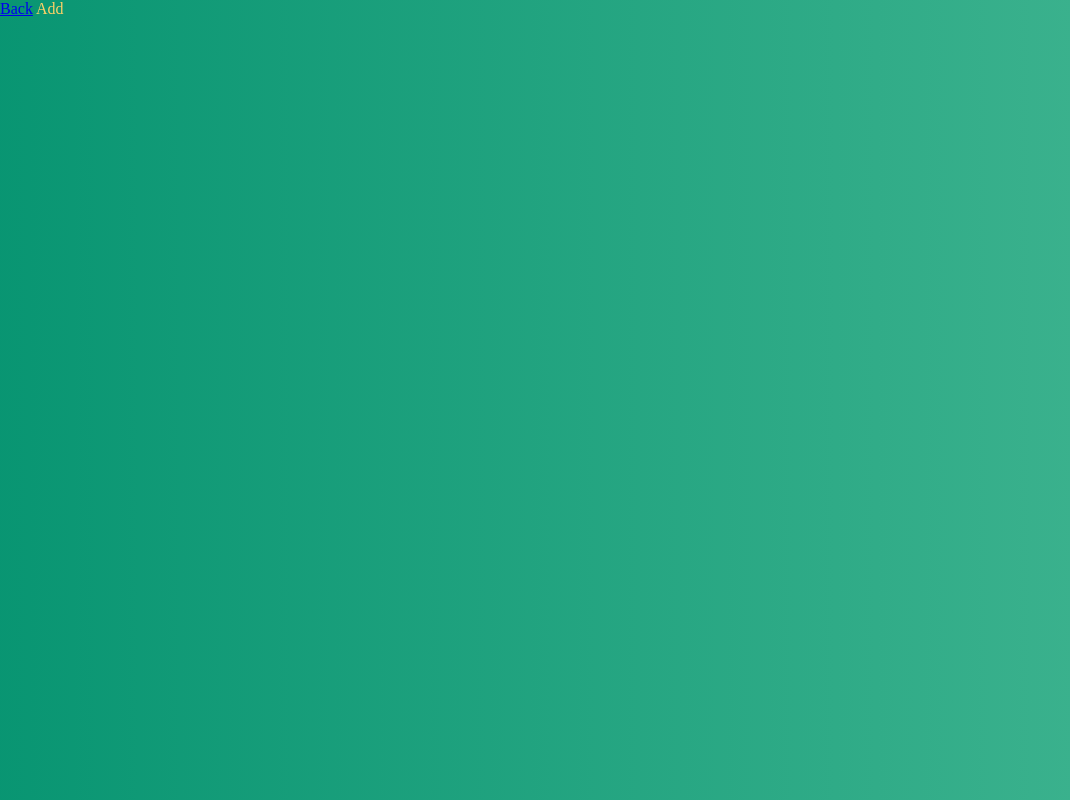
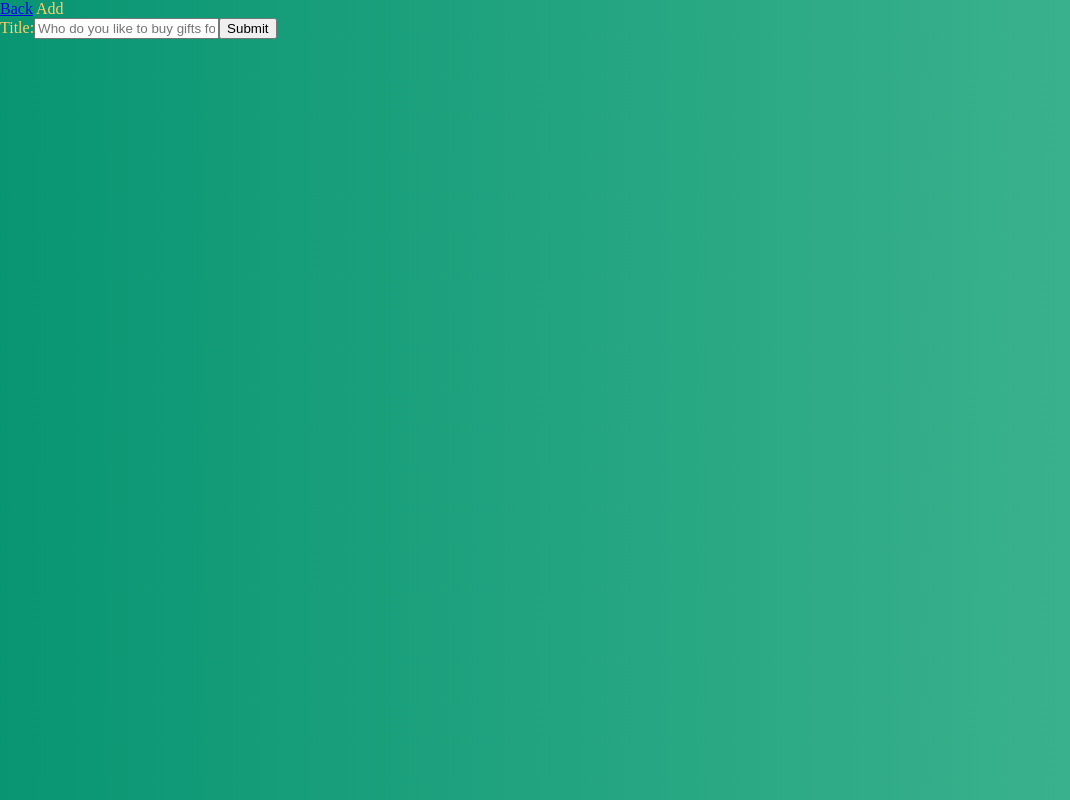
Before and after one commit to phlgr/wuensch-dir-was, a React (Create React App) app: page /add in a window 1280 px wide. Shown: the whole page, without its empty margins (0-1070 px from the left). Built offline with nearby package versions, Linux system fonts and the light colour scheme; a web font is replaced by a local one.

Commit message:
:sparkles: Add new list page

```diff
--- a/db.json
+++ b/db.json
@@ -4,6 +4,26 @@
       "id": 1,
       "title": "Philipp's List",
       "items": ["Socken", "Koks"]
+    },
+    {
+      "id": 2,
+      "title": "Leon's List",
+      "items": ["Socken", "Koks"]
+    },
+    {
+      "title": "Leon's new list",
+      "items": ["Kartoffelsack", "Hefe"],
+      "id": 3
+    },
+    {
+      "title": "test",
+      "items": [],
+      "id": 4
+    },
+    {
+      "title": "atahan",
+      "items": [],
+      "id": 5
     }
   ]
 }
--- a/src/api/lists.js
+++ b/src/api/lists.js
@@ -16,3 +16,15 @@ export async function deleteListById(id) {
     method: 'DELETE',
   });
 }
+
+export async function postList(list) {
+  const response = await fetch(`http://localhost:5000/lists`, {
+    method: 'POST',
+    body: JSON.stringify(list),
+    headers: {
+      'Content-Type': 'application/json',
+    },
+  });
+  const newList = await response.json();
+  return newList;
+}
--- a/src/components/Button.js
+++ b/src/components/Button.js
@@ -9,4 +9,8 @@ const Button = styled.button`
   cursor: pointer;
 `;
 
+Button.defaultProps = {
+  type: 'button',
+};
+
 export default Button;
--- a/src/pages/Add.js
+++ b/src/pages/Add.js
@@ -1,10 +1,41 @@
-import React from 'react';
-import { Link } from 'react-router-dom';
+import React, { useState } from 'react';
+import { Link, useHistory } from 'react-router-dom';
+import { postList } from '../api/lists';
 
 const Add = () => {
+  const [title, setTitle] = useState('');
+  const history = useHistory();
+
+  const handleSubmit = async (event) => {
+    event.preventDefault();
+
+    if (title === 'philipp') {
+      return;
+    }
+
+    const newList = await postList({
+      title,
+      items: [],
+    });
+    history.push(`/${newList.id}`);
+  };
+
   return (
     <div>
       <Link to="/">Back</Link> Add
+      <form onSubmit={handleSubmit}>
+        <label>
+          Title:
+          <input
+            type="text"
+            value={title}
+            onChange={(event) => setTitle(event.target.value)}
+            placeholder="Who do you like to buy gifts for?"
+            required
+          />
+        </label>
+        <input type="submit" value="Submit" />
+      </form>
     </div>
   );
 };
--- a/src/pages/Home.js
+++ b/src/pages/Home.js
@@ -39,7 +39,7 @@ const Home = () => {
           {lists?.map((list) => (
             <li key={list.id}>
               <Link to={`/${list.id}`}>{list.title}</Link>
-              <DangerButton type="button" onClick={() => handleDelete(list.id)}>
+              <DangerButton onClick={() => handleDelete(list.id)}>
                 <span role="img" aria-label="Delete Emoji">
                   ❌
                 </span>
```
